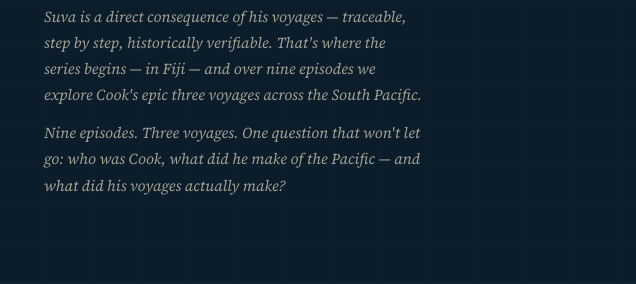
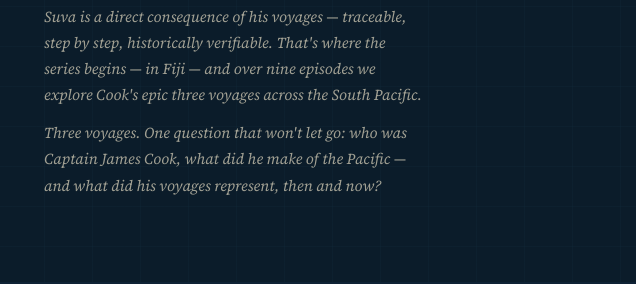
Before and after one commit to philreevell-star/cookinthepacific, a plain HTML site: page index.html in a window 1280 px wide. Shown: the part 1074-1358 px from the top of the page, 644-1280 px from the left. Drawn offline with nearby package versions, Linux system fonts and the light colour scheme.

Commit message:
Revise paragraph about Captain James Cook

```diff
--- a/index.html
+++ b/index.html
@@ -290,7 +290,7 @@ footer{background:#060d14;padding:40px 48px;border-top:1px solid var(--rule);dis
     <h2>Made in Suva, Fiji</h2>
     <p>I arrived in Fiji in early 2026 with two months, two books, and a question I'd been carrying since childhood: what did Captain James Cook actually do in the Pacific?</p>
     <p>Cook never landed in Fiji. Yet the history of its capital Suva is a direct consequence of his voyages — traceable, step by step, historically verifiable. That's where the series begins — in Fiji — and over nine episodes we explore Cook's epic three voyages across the South Pacific.</p>
-    <p>Nine episodes. Three voyages. One question that won't let go: who was Cook, what did he make of the Pacific — and what did his voyages actually make?</p>
+    <p>Three voyages. One question that won't let go: who was Captain James Cook, what did he make of the Pacific — and what did his voyages represent, then and now?</p>
   </div>
 </div>
 
```
